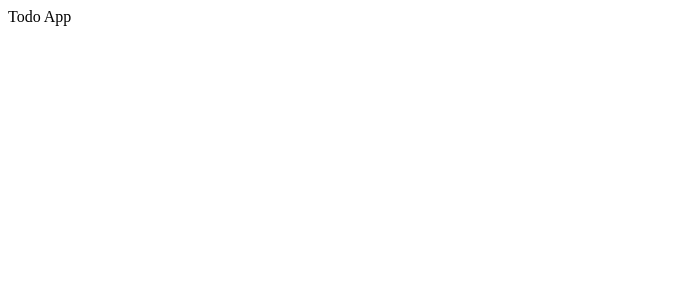
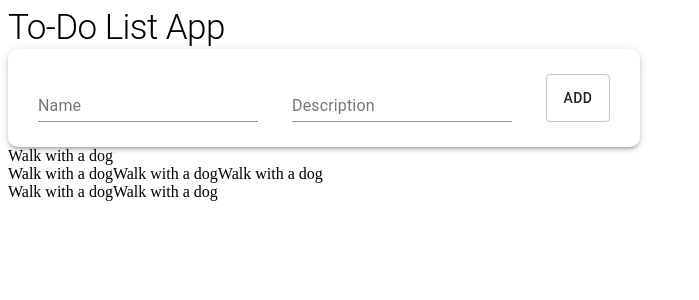
Before and after one commit to Kutsuruk/todo-app, a React (Create React App) app: page / in a window 1280 px wide. Shown: the top 300 px of the page, without its empty margins (0-699 px from the left). Built offline with nearby package versions, Linux system fonts and the light colour scheme.

Commit message:
Created Header component and style it. After create Panel components with button and input field for adding todo name. Start working on TodoItem component.

```diff
--- a/package.json
+++ b/package.json
@@ -3,6 +3,7 @@
   "version": "0.1.0",
   "private": true,
   "dependencies": {
+    "@material-ui/core": "^4.12.4",
     "@testing-library/jest-dom": "^5.14.1",
     "@testing-library/react": "^13.0.0",
     "@testing-library/user-event": "^13.2.1",
--- a/src/App.tsx
+++ b/src/App.tsx
@@ -1,10 +1,18 @@
 import React from 'react';
+import Header from "./components/Header/Header";
+import Panel from "./components/Panel/Panel";
+import {Box} from "@material-ui/core";
+import TodoList from "./components/TodoList/TodoList";
 
 function App() {
   return (
-    <div>
-      Todo App
-    </div>
+      <div>
+          <Box style={{width: '50%'}} display='flex' flexDirection='column'>
+              <Header />
+              <Panel />
+              <TodoList />
+          </Box>
+      </div>
   );
 }
 
--- /dev/null
+++ b/src/components/Header/Header.tsx
@@ -0,0 +1,15 @@
+import React, {FC} from "react";
+import {Box, Typography} from "@material-ui/core";
+
+
+const Header:FC = () => {
+    return(
+        <Box>
+            <Typography style={{fontSize: '35px', textAlign: 'left'}} variant="h1" component="h1">
+                To-Do List App
+            </Typography>
+        </Box>
+    )
+}
+
+export default Header
--- /dev/null
+++ b/src/components/Panel/Panel.tsx
@@ -0,0 +1,28 @@
+import React, {FC, useState} from "react";
+import {Box, Button, Paper, TextField} from "@material-ui/core";
+
+
+const Panel:FC = () => {
+    const [todo, setTodo] = useState({name: '', description: ''})
+
+    const onChange = (event: React.ChangeEvent<HTMLInputElement>) => {
+        const {value, name} = event.target
+        setTodo({...todo, [name]: value})
+    }
+
+    const onButtonClick = (): void => {
+        setTodo({name: '', description: ''})
+        console.log(todo)
+    }
+
+    return(
+        <Paper elevation={3} style={{padding: '25px 30px', borderRadius: '10px', display: 'flex', justifyContent: 'space-between', alignContent: 'center', gap: '2px'}}>
+            <TextField name='name' label='Name' value={todo.name} onChange={onChange} />
+            <TextField name='description' label='Description' value={todo.description} onChange={onChange} />
+
+            <Button onClick={onButtonClick} variant="outlined">Add</Button>
+        </Paper>
+    )
+}
+
+export default Panel
--- /dev/null
+++ b/src/components/TodoList/TodoList.tsx
@@ -0,0 +1,33 @@
+import React, {FC} from "react";
+import {Box} from "@material-ui/core";
+
+const todoLists = [
+    {id: 1, name: 'task 1', description: 'Walk with a dog', checked: true},
+    {id: 2, name: 'task 2', description: 'Walk with a dogWalk with a dogWalk with a dog', checked: false},
+    {id: 3, name: 'task 3', description: 'Walk with a dogWalk with a dog', checked: true}
+
+]
+
+type TodoListProps = {
+    id: number,
+    description: string,
+    checked: boolean
+}
+
+const TodoList:FC = () => {
+    return(
+        <Box>
+            {
+                todoLists.map(todoList => {
+                    return(
+                        <Box key={todoList.id}>
+                            {todoList.description}
+                        </Box>
+                    )
+                })
+            }
+        </Box>
+    )
+}
+
+export default TodoList
```
Also changed, not shown: src/components/TodoList/TodoItem/TodoItem.tsx (added, +21 -0 lines), 1 other file (tests, documents, lock files or other folders).
